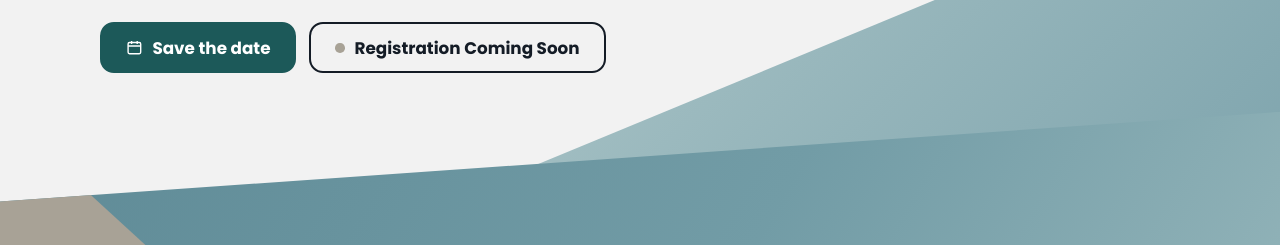
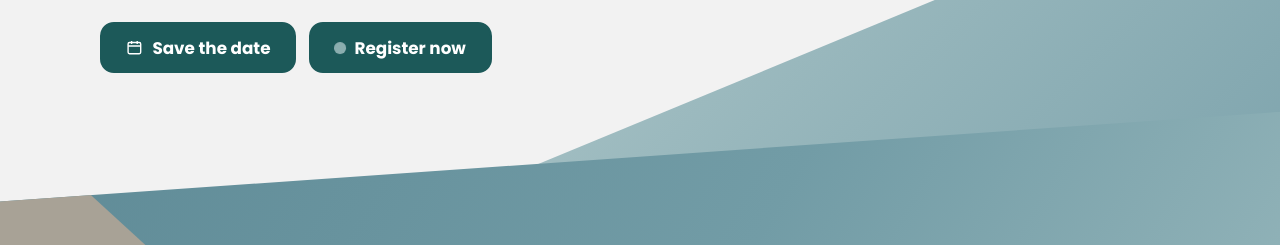
Before and after one commit to currie-wfu/ncregenerationsymposium, a plain HTML site: page index.html in a window 1280 px wide. Shown: the part 479-724 px from the top of the page. Drawn offline with nearby package versions, Linux system fonts and the light colour scheme.

Commit message:
Open registration: link Register buttons to the Google Form
Co-Authored-By: Claude Opus 5.5 <noreply@anthropic.com>
Claude-Session: https://claude.ai/code/session_013U5srtj2VGvLd7fcRRDtiG

```diff
--- a/index.html
+++ b/index.html
@@ -291,7 +291,7 @@ footer a{color:var(--seafoam)}
               <a href="assets/nc-regen-symposium-2027.ics" download>Apple Calendar / other<small>Download .ics file</small></a>
             </div>
           </details>
-          <a class="reg-btn" data-reg href="#register"><span class="dot" aria-hidden="true"></span><span data-reg-label>Registration Coming Soon</span></a>
+          <a class="reg-btn" data-reg href="#register"><span class="dot" aria-hidden="true"></span><span data-reg-label>Register now</span></a>
         </div>
       </div>
     </div>
@@ -357,7 +357,7 @@ footer a{color:var(--seafoam)}
         <h2 class="section-title">Regeneration in focus</h2>
         <p class="lead">The NC Regeneration Biology Symposium brings together labs across North Carolina studying regeneration, tissue repair, cell and developmental biology, and biomedical engineering.</p>
         <p>From salamander limbs and zebrafish fins to engineered stem-cell niches and bioprinted tissues, the meeting highlights the robust regenerative biology research happening across North Carolina.</p>
-        <p>Registration is free! Registration and abstract deadlines, program details, and travel logistics coming soon!</p>
+        <p>Registration is free and <a href="#register">now open</a>! Abstract deadlines, program details, and travel logistics coming soon!</p>
       </div>
 
       <div id="program">
@@ -404,16 +404,16 @@ footer a{color:var(--seafoam)}
   <!-- REGISTER -->
   <section class="register" id="register" aria-labelledby="reg-title">
     <div class="wrap">
-      <p class="big">Registration<br>Coming Soon</p>
+      <p class="big">Registration<br>Is Open</p>
       <div class="panel">
         <h2 id="reg-title" class="section-title">Register</h2>
-        <p>Sign up to attend, present a poster, or be considered for a selected talk.</p>
+        <p>Sign up to attend, present a poster, or be considered for a selected talk. Registration is free. If you plan to present, register first and we'll email you a link to submit your abstract whenever it's ready.</p>
         <div class="facts">
           <span class="fact">Feb 18, 2027</span>
           <span class="fact">10am – 6pm</span>
           <span class="fact">Poster &amp; talk abstracts</span>
         </div>
-        <div><a class="reg-btn" data-reg href="#register"><span class="dot" aria-hidden="true"></span><span data-reg-label>Registration Coming Soon</span></a></div>
+        <div><a class="reg-btn" data-reg href="#register"><span class="dot" aria-hidden="true"></span><span data-reg-label>Register now</span></a></div>
         <p class="reg-note" data-reg-note aria-live="polite"></p>
       </div>
     </div>
@@ -484,8 +484,8 @@ footer a{color:var(--seafoam)}
            or the /exec URL of a Google Apps Script web app.
    ============================================================ */
 const REGISTRATION = {
-  status: "soon",
-  url: "",            // e.g. "https://forms.gle/XXXXXXXX"
+  status: "open",
+  url: "https://forms.gle/py5ZgWmSxatFyfYj8",
   deadline: ""        // optional, e.g. "January 23, 2027"
 };
 
```
